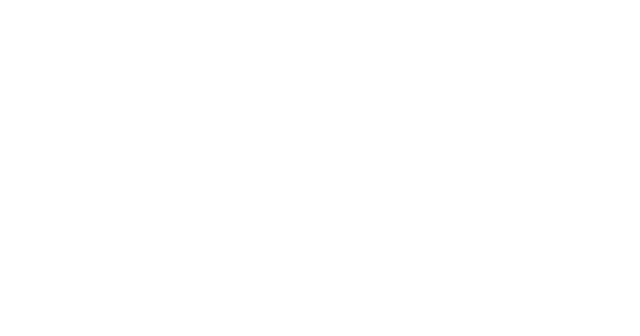
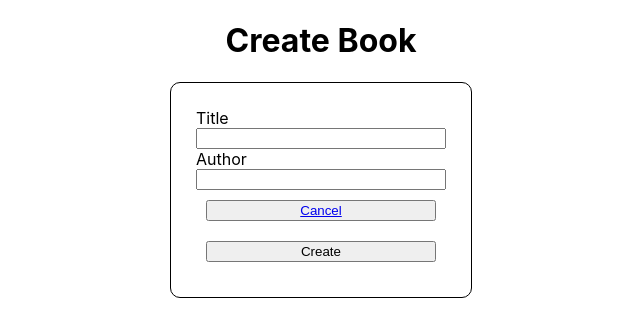
Before and after one commit to LEstebanR/prueba365frontend, a React (Create React App) app: page /createBook in a window 1280 px wide. Before the commit this address had no page. Shown: the top 336 px of the page, without its empty margins (319-959 px from the left). Built offline with nearby package versions, Linux system fonts and the light colour scheme.

Commit message:
add books page

```diff
--- a/src/App.js
+++ b/src/App.js
@@ -3,14 +3,19 @@ import {Route, Routes} from 'react-router-dom';
 import Home from './pages/Home.jsx'
 import Users from './pages/Users.jsx'
 import CreateUser from './pages/CreateUser.jsx'
+import Availables from './pages/Availables.jsx'
+import Books from './pages/Books.jsx'
+import CreateBook from './pages/CreateBook.jsx'
 
 function App() {
   return (
     <Routes>
       <Route path="/" element={<Home/>}/>
       <Route path="/users" element={<Users/>}/>
+      <Route path="/books" element={<Books/>}/>
+      <Route path="/createBook" element={<CreateBook/>}/>
       <Route path="/createuser" element={<CreateUser/>}/>
-
+      <Route path="/availables" element={<Availables/>}/>
     </Routes>
 
   );
--- /dev/null
+++ b/src/assets/styles/books.css
@@ -0,0 +1,32 @@
+.books{
+  display: flex;
+  flex-direction: column;
+  align-items: center;
+}
+
+.books-titleContainer{
+  display:flex;
+}
+
+table{
+  width: 90vw;
+  border-collapse: collapse;
+  border-spacing: 0;
+  border: 1px solid #ddd;
+  border-radius: 5px;
+  margin-top: 25px;
+
+}
+tr{
+  border: 1px solid black;
+}
+
+th{
+  border: black solid 1px;
+}
+
+td{
+  border: 1px solid black;
+  margin :5px;
+  padding: 5px;
+}
--- /dev/null
+++ b/src/assets/styles/createbook.css
@@ -0,0 +1,16 @@
+.createBook{
+  display: flex;
+  flex-direction: column;
+  justify-content: center;
+  align-items: center;
+
+}
+
+form{
+  display: flex;
+  flex-direction: column;
+  width: 250px;
+  border: black solid 1px;
+  padding: 25px;
+  border-radius: 10px;
+}
--- /dev/null
+++ b/src/pages/Availables.jsx
@@ -0,0 +1,16 @@
+import { Link } from "react-router-dom"
+import '../assets/styles/availables.css'
+
+const Availables = () => {
+  return (
+    <div className="">
+      <div className="availables-titleContainer">
+        <button><Link to="/">Back</Link></button>
+        <h1>Availables Books</h1>
+        <button><Link to="/createuser">Create Book</Link></button>
+      </div>
+    </div>
+  )
+}
+
+export default Availables
--- /dev/null
+++ b/src/pages/Books.jsx
@@ -0,0 +1,61 @@
+import axios from "axios"
+import { useState, useEffect } from "react"
+import { Link } from "react-router-dom"
+import '../assets/styles/books.css'
+
+
+const Books = () => {
+  const [books, setBooks] = useState([])
+
+  useEffect(() => {
+    const getBooks = async () => {
+      await axios.get("https://library365backend.herokuapp.com/books")
+      .then(res => {
+        setBooks(res.data)
+      })
+      .catch(err => console.log(err))
+    }
+    getBooks()
+  }, [])
+
+  return (
+    <div className="books">
+      <div className="books-titleContainer">
+        <button><Link to="/">Back</Link></button>
+        <h1>Books</h1>
+        <button><Link to="/createbook">Create Book</Link></button>
+      </div>
+      <div className="books-tableContainer">
+        <table>
+          <thead>
+            <tr>
+              <th>Name</th>
+              <th>Author</th>
+              <th>Status</th>
+              <th>Place</th>
+              <th>Actions</th>
+            </tr>
+          </thead>
+          <tbody>
+            {books.map(book => (
+              <tr key={book._id}>
+                <td>{book.name}</td>
+                <td>{book.author}</td>
+                <td>{book.status}</td>
+                <td></td>
+                <td>
+                  <button>Delete</button>
+                  <button>Loan</button>
+                </td>
+              </tr>))
+            }
+
+          </tbody>
+        </table>
+
+      </div>
+    </div>
+  )
+}
+
+export default Books
--- /dev/null
+++ b/src/pages/CreateBook.jsx
@@ -0,0 +1,44 @@
+import { Link } from "react-router-dom"
+import { useState } from "react"
+import axios from "axios"
+import history from "../utils/history"
+import '../assets/styles/createbook.css'
+
+const CreateBook = () => {
+  const [book, setBook] = useState({})
+
+  const getName = (e) => {
+    setBook({ ...book, name: e.target.value })
+  }
+
+  const getAuthor = (e) => {
+    setBook({ ...book, author: e.target.value })
+  }
+
+  const createBook = (e) => {
+    e.preventDefault()
+    axios.post("https://library365backend.herokuapp.com/books", book)
+      .then(res => {
+        console.log(res, book)
+        history.push("/books")
+        window.location.reload()
+      })
+      .catch(err => console.log(err))
+  }
+
+  return (
+    <div className="createBook">
+      <h1>Create Book</h1>
+      <form>
+        <label>Title</label>
+        <input type="text" name="name" onChange={getName}/>
+        <label>Author</label>
+        <input type="text" name="author" onChange={getAuthor} />
+        <button><Link to="/books">Cancel</Link></button>
+        <button onClick={createBook}>Create</button>
+      </form>
+    </div>
+  )
+}
+
+export default CreateBook
--- a/src/pages/Home.jsx
+++ b/src/pages/Home.jsx
@@ -7,6 +7,7 @@ const Home = () => {
       <h1>Library</h1>
       <div className="home-buttonsContainner">
         <button><Link to="/users">users</Link></button>
+        <button><Link to="/books">All Books</Link></button>
         <button><Link to="/availables">Available books</Link></button>
         <button><Link to="/unavailable">Unavailable books</Link></button>
       </div>
--- a/src/pages/Users.jsx
+++ b/src/pages/Users.jsx
@@ -35,6 +35,7 @@ const Users = () => {
               <th>Email</th>
               <th>Tel</th>
               <th>Books</th>
+              <th>Actions</th>
             </tr>
           </thead>
           <tbody>
@@ -44,6 +45,11 @@ const Users = () => {
                 <td>{user.email}</td>
                 <td>{user.tel}</td>
                 <td></td>
+                <td>
+                  <button>Edit</button>
+                  <button>Delete</button>
+                  <button>Loan</button>
+                </td>
               </tr>))
             }
 
```
Also changed, not shown: src/assets/styles/availables.css (added).
